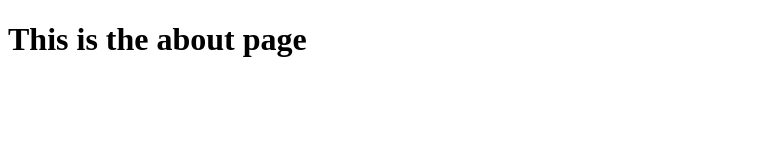
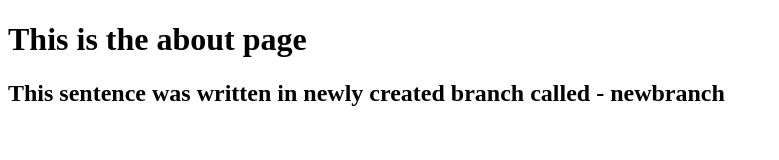
Before and after one commit to apurbamishra/new-git-rep-practice, a plain HTML site: page about.html in a window 1280 px wide. Shown: the whole page, without its empty margins (0-779 px from the left). Drawn offline with Linux system fonts and the light colour scheme.

Commit message:
added a line in about.html from newbranch

```diff
--- a/about.html
+++ b/about.html
@@ -7,5 +7,6 @@
 </head>
 <body>
     <h1>This is the about page</h1>
+    <h2>This sentence was written in newly created branch called - newbranch</h2>
 </body>
 </html>
```
